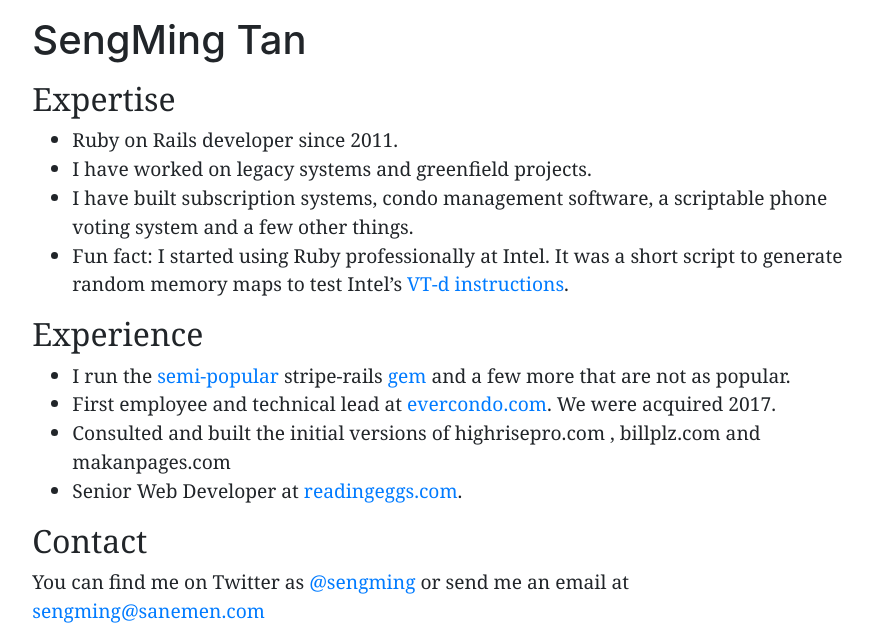
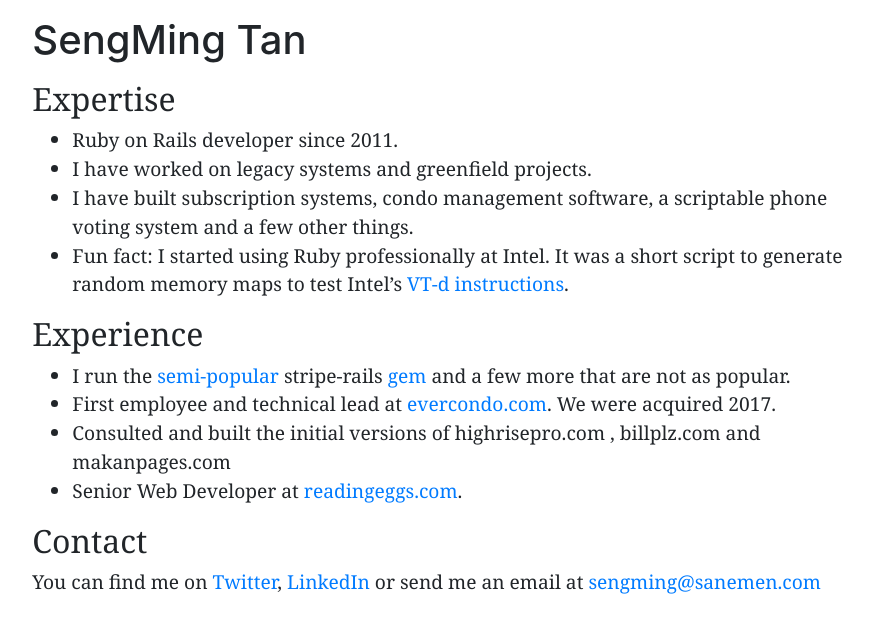
Before and after one commit to sanemen/sanemen.github.io, a Jekyll site: the page built from index.html, in a window 1280 px wide. Shown: the part 300-926 px from the top of the page, without its empty margins (196-1069 px from the left). Built offline with Jekyll 4.4.1, drawn with Linux system fonts in a browser that asks for light colours; after the commit the page ends 900 px from its top, so only the background shows below that.

Commit message:
linked in

```diff
--- a/index.html
+++ b/index.html
@@ -29,5 +29,7 @@
   <h2>
     Contact
   </h2>
-  You can find me on Twitter as <a href="https://twitter.com/sengming">@sengming</a> or send me an email at <a href="mailto:sengming@sanemen.com">sengming@sanemen.com</a>
+  You can find me on <a href="https://twitter.com/sengming">Twitter</a>,
+  <a href="linkedin.com/in/sengming">LinkedIn</a>
+  or send me an email at <a href="mailto:sengming@sanemen.com">sengming@sanemen.com</a>
 </div>
```
